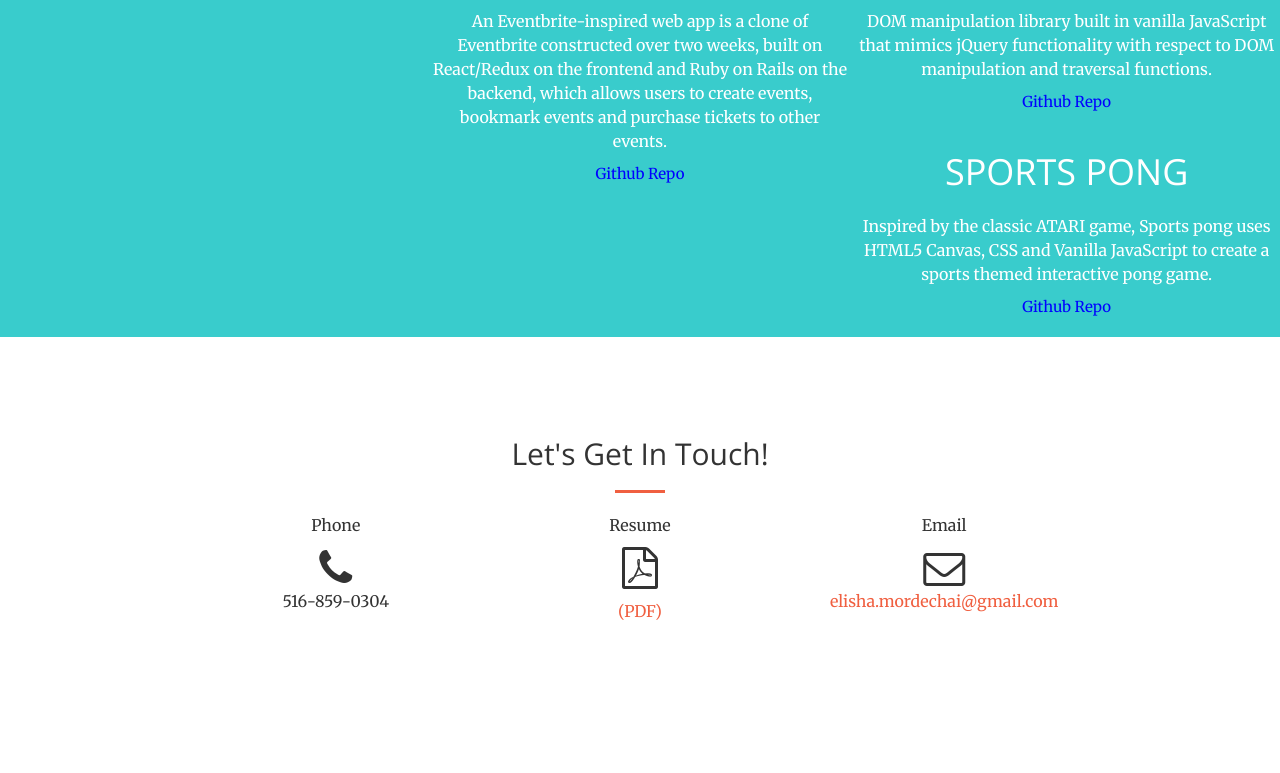
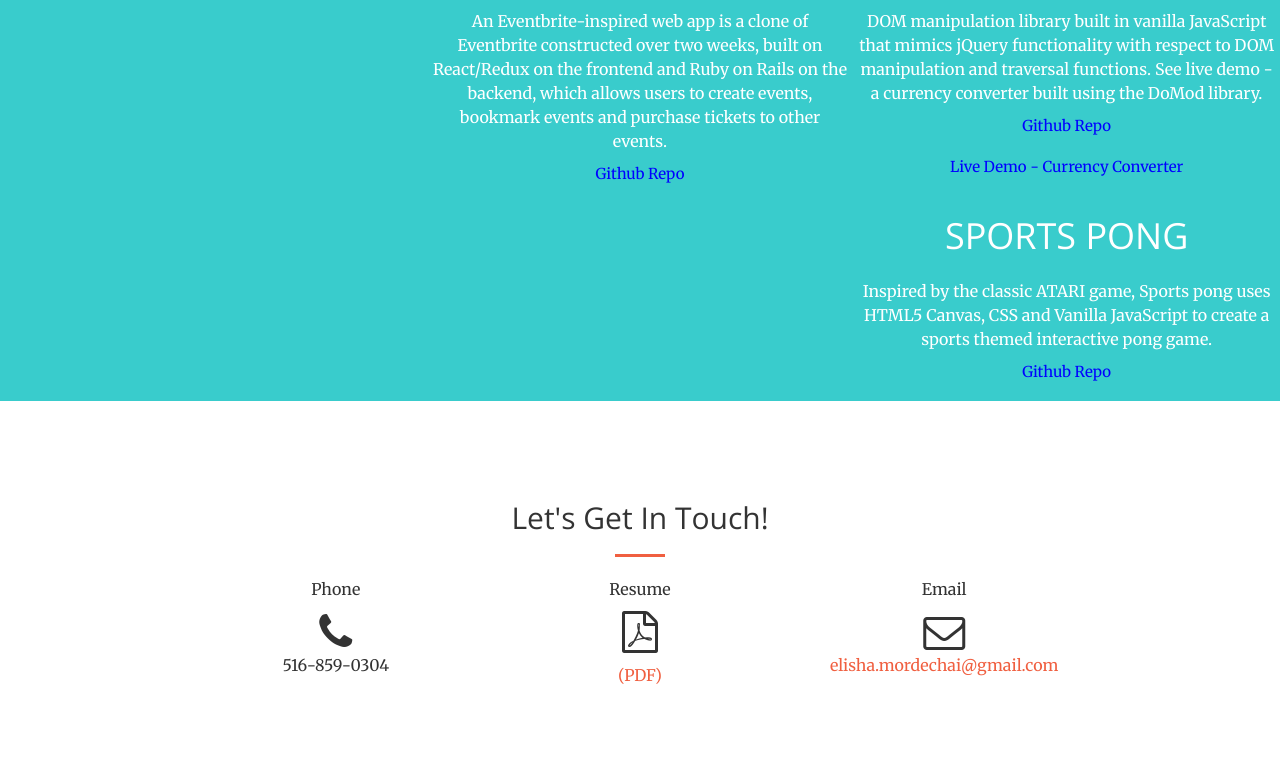
Before and after one commit to Elimor5/Portfolio, a website: page index.html in a window 1280 px wide. Shown: the part 2597-3370 px from the top of the page. Before the commit the page ends 3330 px from the top, so only its background shows below. Drawn offline with nearby package versions, Linux system fonts and the light colour scheme.

Commit message:
add currency converter demo

```diff
--- a/index.html
+++ b/index.html
@@ -178,7 +178,7 @@
                     </a>
                 </div>
                 <div class="col-lg-4 col-sm-6">
-                    <a target="_blank" href="https://github.com/Elimor5/DOMod" class="portfolio-box">
+                    <a target="_blank" href="https://elimor5.github.io/DoMod-Demo---Currency-Converter/" class="portfolio-box">
                         <img src="img/portfolio/thumbnails/domod.jpg" class="img-responsive" alt="">
                         <div class="portfolio-box-caption">
                             <div class="portfolio-box-caption-content">
@@ -220,9 +220,10 @@
                     <h1 class='project-title'>DOMod</h1>
                     <div class="projec-desc-container">
                       <p class="project-desc">
-                        DOM manipulation library built in vanilla JavaScript that mimics jQuery functionality with respect to DOM manipulation and traversal functions.
+                        DOM manipulation library built in vanilla JavaScript that mimics jQuery functionality with respect to DOM manipulation and traversal functions. See live demo - a currency converter built using the DoMod library.
                       </p>
                       <a target="_blank" class="project-link" href="https://github.com/Elimor5/DOMod"> Github Repo</a>
+                      <a target="_blank" class="project-link" href="https://elimor5.github.io/DoMod-Demo---Currency-Converter/"> Live Demo - Currency Converter</a>
                     </div>
                 </div>
                 <div class="col-lg-4 col-sm-6">
```
Also changed, not shown: img/portfolio/thumbnails/domod.jpg.
